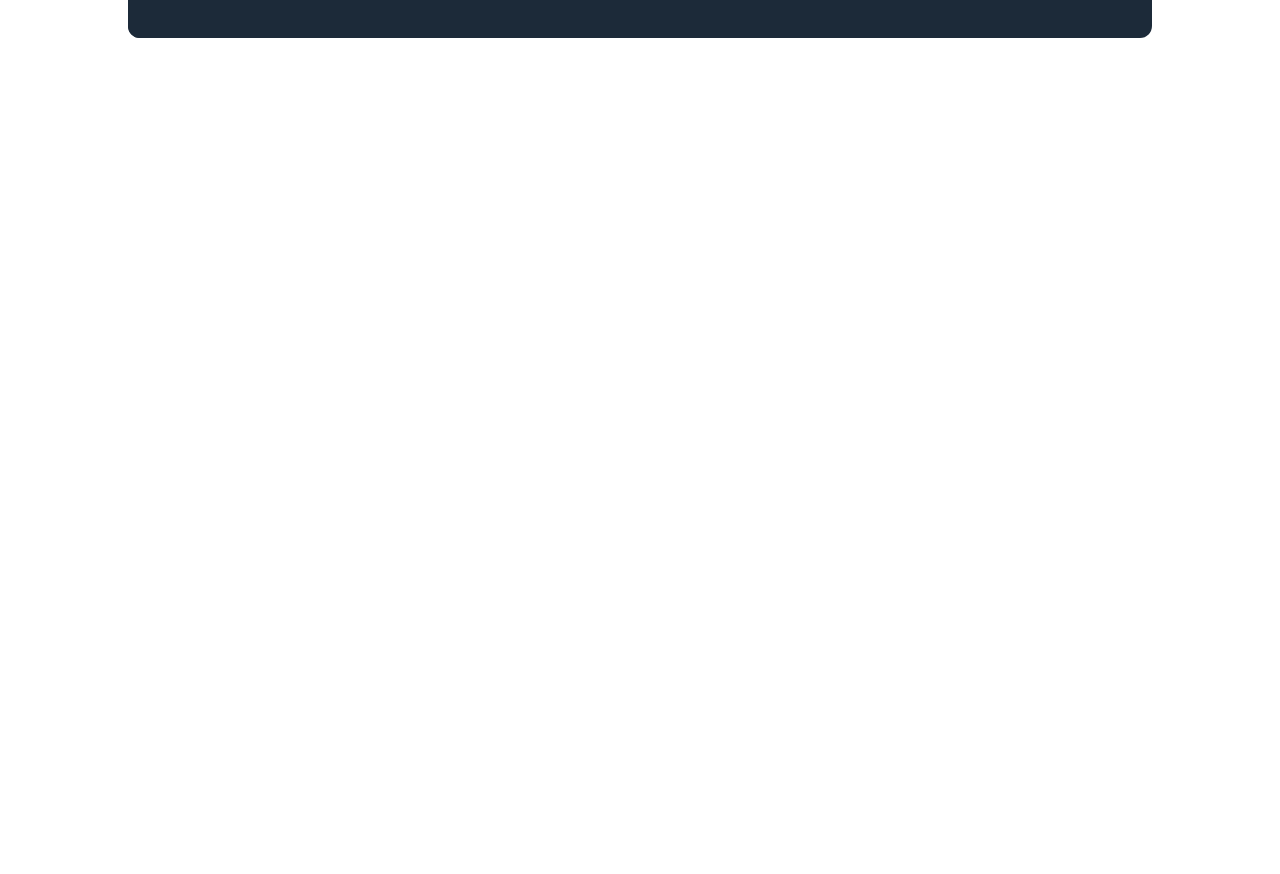
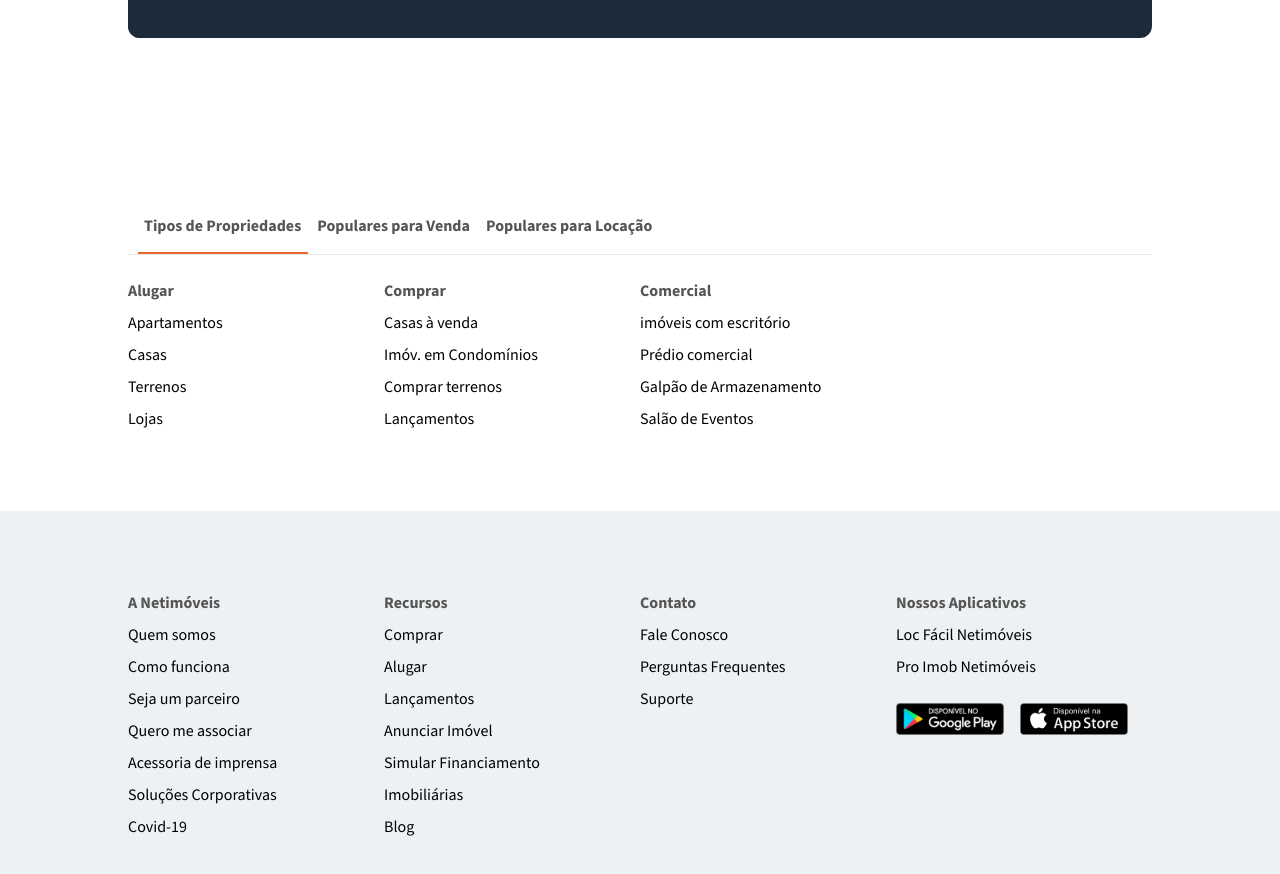
Before and after one commit to RomuloOliveira94/netimoveis-website, a Next.js app: page / in a window 1280 px wide. Shown: the part 5538-6412 px from the top of the page. Before the commit the page ends 5656 px from the top, so only its background shows below. Built offline with nearby package versions, Linux system fonts and the light colour scheme.

Commit message:
#feature/navigation section

```diff
--- a/app/(home)/page.tsx
+++ b/app/(home)/page.tsx
@@ -7,6 +7,9 @@ import States from "../components/states-section/states";
 import Phrases from "../components/phrases-section/phrases";
 import Blog from "../components/blog-section/blog";
 import Associate from "../components/associate-section/associate";
+import Navigation from "../components/navigations-section/navigation";
+import NavigationFooter from "../components/navigations-section/navigation-footer";
+
 
 export default function Home() {
   return (
@@ -20,6 +23,8 @@ export default function Home() {
       <Phrases />
       <Blog />
       <Associate />
+      <Navigation />
+      <NavigationFooter />
     </main>
   );
 }
--- /dev/null
+++ b/app/components/footer.tsx
@@ -0,0 +1,58 @@
+import Link from "next/link";
+
+const Navigation = () => {
+  const nav = [
+    {
+      title: "Alugar",
+      links: [
+        { name: "Apartamentos", path: "/" },
+        { name: "Casas", path: "/" },
+        { name: "Terrenos", path: "/" },
+        { name: "Lojas", path: "/" },
+      ],
+    },
+    {
+      title: "Comprar",
+      links: [
+        { name: "Casas à venda", path: "/" },
+        { name: "Imóv. em Condomínios", path: "/" },
+        { name: "Comprar terrenos", path: "/" },
+        { name: "Lançamentos", path: "/" },
+      ],
+    },
+    {
+      title: "Comercial",
+      links: [
+        { name: "imóveis com escritório", path: "/" },
+        { name: "Prédio comercial", path: "/" },
+        { name: "Galpão de Armazenamento", path: "/" },
+        { name: "Salão de Eventos", path: "/" },
+      ],
+    },
+  ];
+
+  return (
+    <section className="container py-20">
+      <div className="flex gap-4 items-center p-4">
+        <span>Tipos de Propriedades</span>
+        <span>Populares para Venda</span>
+        <span>Populares para Locação</span>
+      </div>
+      <hr />
+      <div className="grid grid-cols-4 mt-6">
+        {nav.map((item) => (
+          <div className="grid gap-2" key={item.title}>
+            <h1 className="font-bold text-body">{item.title}</h1>
+            {item.links.map((link) => (
+              <Link key={link.name} href={link.path}>
+                {link.name}
+              </Link>
+            ))}
+          </div>
+        ))}
+      </div>
+    </section>
+  );
+};
+
+export default Navigation;
--- /dev/null
+++ b/app/components/navigations-section/navigation-footer.tsx
@@ -0,0 +1,80 @@
+"use client";
+
+import Link from "next/link";
+
+const NavigationFooter = () => {
+  const nav = [
+    {
+      id: 1,
+      title: "A Netimóveis",
+      links: [
+        { name: "Quem somos", path: "/" },
+        { name: "Como funciona", path: "/" },
+        { name: "Seja um parceiro", path: "/" },
+        { name: "Quero me associar", path: "/" },
+        { name: "Acessoria de imprensa", path: "/" },
+        { name: "Soluções Corporativas", path: "/" },
+        { name: "Covid-19", path: "/" },
+      ],
+    },
+    {
+      id: 2,
+      title: "Recursos",
+      links: [
+        { name: "Comprar", path: "/" },
+        { name: "Alugar", path: "/" },
+        { name: "Lançamentos", path: "/" },
+        { name: "Anunciar Imóvel", path: "/" },
+        { name: "Simular Financiamento", path: "/" },
+        { name: "Imobiliárias", path: "/" },
+        { name: "Blog", path: "/" },
+      ],
+    },
+    {
+      id: 3,
+      title: "Contato",
+      links: [
+        { name: "Fale Conosco", path: "/" },
+        { name: "Perguntas Frequentes", path: "/" },
+        { name: "Suporte", path: "/" },
+      ],
+    },
+    {
+      id: 4,
+      title: "Nossos Aplicativos",
+      links: [
+        { name: "Loc Fácil Netimóveis", path: "/" },
+        { name: "Pro Imob Netimóveis", path: "/" },
+      ],
+    },
+  ];
+
+  return (
+    <section className="bg-[#EDF1F4] w-full py-10">
+      <div className="container">
+        <div className="grid grid-cols-4 items-start my-10">
+          {nav.map((item) => {
+            return (
+              <div className="grid gap-2" key={item.id}>
+                <h1 className="font-bold text-body">{item.title}</h1>
+                {item.links.map((link) => (
+                  <Link key={link.name} href={link.path}>
+                    {link.name}
+                  </Link>
+                ))}
+                {item.id === 4 && (
+                  <div className="flex gap-4 mt-4">
+                    <img src="/icons/google-play.svg" alt="Google Play" />
+                    <img src="/icons/app-store.svg" alt="App Store" />
+                  </div>
+                )}
+              </div>
+            );
+          })}
+        </div>
+      </div>
+    </section>
+  );
+};
+
+export default NavigationFooter;
--- /dev/null
+++ b/app/components/navigations-section/navigation.tsx
@@ -0,0 +1,100 @@
+"use client";
+
+import Link from "next/link";
+import { useState } from "react";
+import { twMerge } from "tailwind-merge";
+
+const Navigation = () => {
+  const [activeTab, setActiveTab] = useState(1);
+
+  const handleActiveTab = (index: number) => {
+    setActiveTab(index);
+  };
+
+  const nav = [
+    {
+      id: 1,
+      title: "Alugar",
+      links: [
+        { name: "Apartamentos", path: "/" },
+        { name: "Casas", path: "/" },
+        { name: "Terrenos", path: "/" },
+        { name: "Lojas", path: "/" },
+      ],
+    },
+    {
+      id: 2,
+      title: "Comprar",
+      links: [
+        { name: "Casas à venda", path: "/" },
+        { name: "Imóv. em Condomínios", path: "/" },
+        { name: "Comprar terrenos", path: "/" },
+        { name: "Lançamentos", path: "/" },
+      ],
+    },
+    {
+      id: 3,
+      title: "Comercial",
+      links: [
+        { name: "imóveis com escritório", path: "/" },
+        { name: "Prédio comercial", path: "/" },
+        { name: "Galpão de Armazenamento", path: "/" },
+        { name: "Salão de Eventos", path: "/" },
+      ],
+    },
+  ];
+
+  const navMenu = [
+    {
+      id: 1,
+      title: "Tipos de Propriedades",
+    },
+    {
+      id: 2,
+      title: "Populares para Venda",
+    },
+    {
+      id: 3,
+      title: "Populares para Locação",
+    },
+  ];
+
+  return (
+    <section className="container py-20">
+      <div className="flex gap-4 items-center p-4 relative">
+        {navMenu.map((item) => (
+          <div className="flex flex-col gap-2 items-center justify-center text-center cursor-pointer">
+            <h1
+              onClick={() => handleActiveTab(item.id)}
+              key={item.id}
+              className="font-bold text-body cursor-pointer"
+            >
+              {item.title}
+            </h1>
+            <div
+              className={twMerge(
+                "w-[170px] h-0.5 bg-primary mt-4 absolute bottom-0",
+                activeTab === item.id ? "block" : "hidden"
+              )}
+            ></div>
+          </div>
+        ))}
+      </div>
+      <hr />
+      <div className="grid grid-cols-4 mt-6">
+        {nav.map((item) => (
+          <div className="grid gap-2" key={item.id}>
+            <h1 className="font-bold text-body">{item.title}</h1>
+            {item.links.map((link) => (
+              <Link key={link.name} href={link.path}>
+                {link.name}
+              </Link>
+            ))}
+          </div>
+        ))}
+      </div>
+    </section>
+  );
+};
+
+export default Navigation;
```
Also changed, not shown: public/icons/app-store.svg (added), public/icons/google-play.svg (added).
